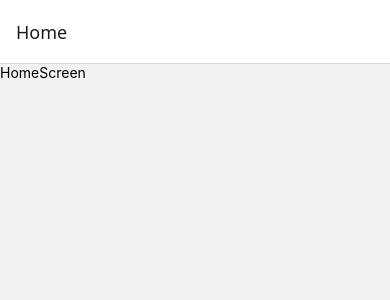
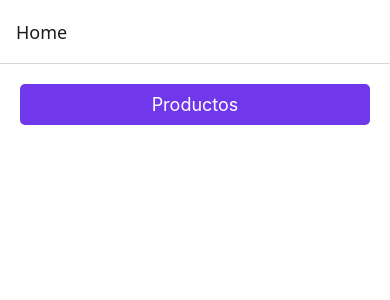
Before and after one commit to guillevarelabarros/04-NavigationApp, a React Native app: screen /Home in a window 390 px wide. Shown: the top 300 px of the page. Built offline with nearby package versions, Linux system fonts and the light colour scheme.

Commit message:
feat: add PrimaryButton component and integrate it into HomeScreen

```diff
--- /dev/null
+++ b/src/presentation/components/shared/PrimaryButton.tsx
@@ -0,0 +1,16 @@
+import React from 'react';
+import { Pressable, Text } from 'react-native';
+import { globalStyles } from '../../theme/theme';
+
+interface Props {
+  label: string;
+  onPress: () => void;
+}
+
+export const PrimaryButton = ({ label, onPress }: Props) => {
+  return (
+    <Pressable style={globalStyles.primaryButton} onPress={onPress}>
+      <Text style={globalStyles.buttonText}>{label}</Text>
+    </Pressable>
+  );
+};
--- a/src/presentation/screens/home/HomeScreen.tsx
+++ b/src/presentation/screens/home/HomeScreen.tsx
@@ -1,11 +1,20 @@
 
 import React from 'react';
-import { View, Text } from 'react-native';
+import { View } from 'react-native';
+import { globalStyles } from '../../theme/theme';
+import { useNavigation } from '@react-navigation/native';
+import { PrimaryButton } from '../../components/shared/PrimaryButton';
 
 export const HomeScreen = () => {
+
+  const navigation = useNavigation();
+
   return (
-    <View>
-      <Text>HomeScreen</Text>
+    <View style={globalStyles.container}>
+      <PrimaryButton
+        label="Productos"
+        onPress={() => navigation.navigate('Products' as never)}
+      />
     </View>
   );
 };
--- a/src/presentation/theme/theme.tsx
+++ b/src/presentation/theme/theme.tsx
@@ -1,7 +1,37 @@
 import { StyleSheet } from 'react-native';
 
 export const globalColors = {
+  primary:'#7037eb',
+  secondary: '#f72585',
+  tertiary: '#3a0ca3',
+  success: '#4cc9f0',
+  warning: '#fca311',
+  danger: '#e71d36',
+  dark: '#22223b',
+  background: '#fff',
 
 };
 
-export const globalStyles = StyleSheet.create({})
+export const globalStyles = StyleSheet.create( {
+
+  container: {
+    flex: 1,
+    padding: 20,
+    backgroundColor: globalColors.background,
+  },
+
+  primaryButton: {
+    backgroundColor: globalColors.primary,
+    borderRadius: 5,
+    padding: 10,
+    width: '100%',
+    alignItems: 'center',
+
+  },
+
+  buttonText: {
+    color: globalColors.background,
+    fontSize: 18,
+  }
+
+})
```
